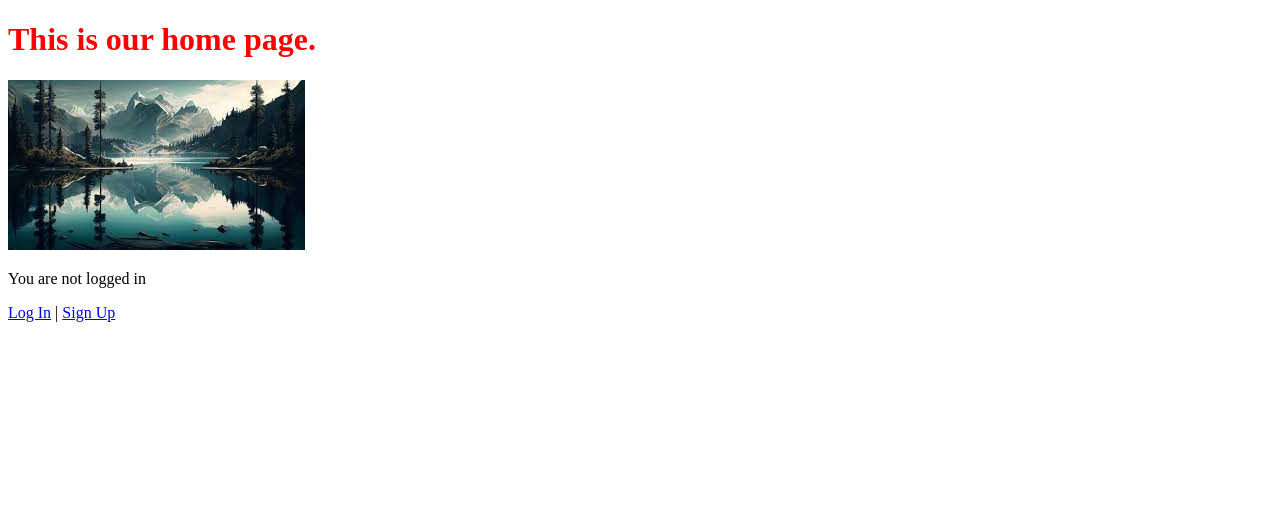
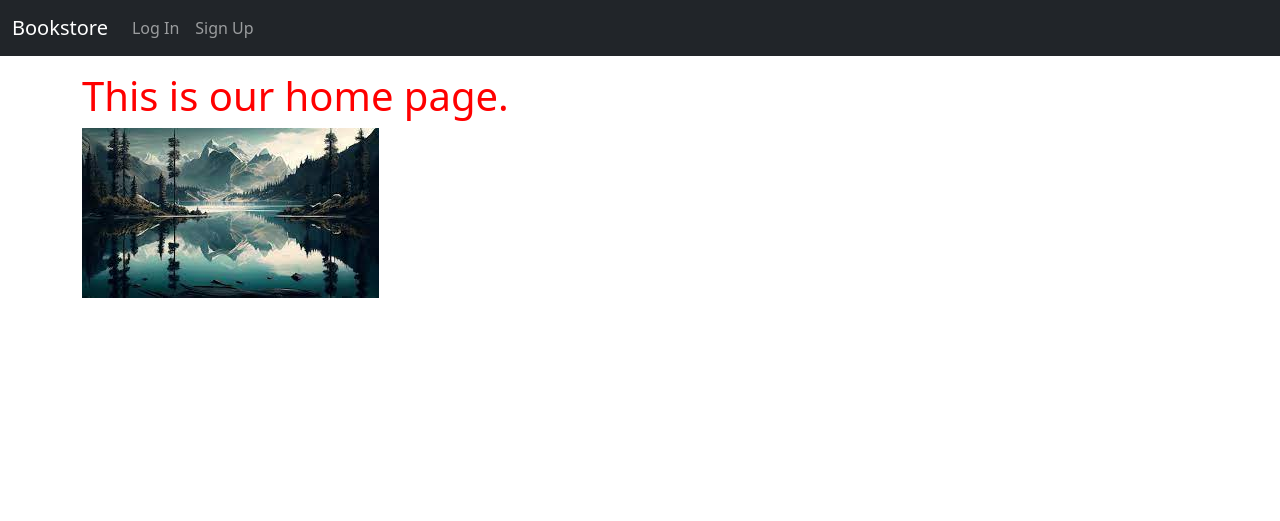
Before and after one commit to AndreaVDev/skeleton, a Django app: page / in a window 1280 px wide. Shown: the top 521 px of the page. Before the commit the page ends 322 px from the top, so only its background shows below. Run offline with Django 4.2, Linux system fonts and the light colour scheme.

Commit message:
Added boostrap and javascript

```diff
--- a/static/css/base.css
+++ b/static/css/base.css
@@ -1,3 +1,8 @@
+body {
+	min-height: 75rem;
+	padding-top: 4.5rem;
+}
+
 h1 {
 	color: red;
 }
--- a/templates/_base.html
+++ b/templates/_base.html
@@ -4,14 +4,39 @@
 <head>
 <meta charset="utf-8">
 <title>{% block title %}Skeleton{% endblock %}</title>
-<!-- CSS -->
+<link href="https://cdn.jsdelivr.net/npm/bootstrap@5.3.2/dist/css/bootstrap.min.css" rel="stylesheet" integrity="sha384-T3c6CoIi6uLrA9TneNEoa7RxnatzjcDSCmG1MXxSR1GAsXEV/Dwwykc2MPK8M2HN" crossorigin="anonymous">
 <link rel="stylesheet" href="{% static 'css/base.css' %}">
 </head>
 <body>
-	<div class="container">
+<nav class="navbar navbar-expand-md navbar-dark fixed-top bg-dark">
+	<div class="container-fluid">
+		<a class="navbar-brand" href="#">Bookstore</a>
+		<button class="navbar-toggler" type="button" data-bs-toggle="collapse" data-bs-target="#navbarCollapse" aria-controls="navbarCollapse" aria-expanded="false" aria-label="Toggle navigation">
+		<span class="navbar-toggler-icon"></span>
+		</button>
+		<div class="collapse navbar-collapse" id="navbarCollapse">
+			<ul class="navbar-nav me-auto mb-2 mb-md-0">
+			{% if user.is_authenticated %}
+				<li class="nav-item">
+					<a class="nav-link" href="{% url 'logout' %}">Log Out</a>
+				</li>
+			{% else %}
+				<li class="nav-item">
+					<a class="nav-link" href="{% url 'login' %}">Log In</a>
+				</li>
+				<li class="nav-item">
+					<a class="nav-link" href="{% url 'signup' %}">Sign Up</a>
+				</li>
+			{% endif %}
+			</ul>
+		</div>
+	</div>
+</nav>
+<div class ="container">
 		{% block content %}
 		{% endblock content %}
 	</div>
+	<script src="https://cdn.jsdelivr.net/npm/bootstrap@5.3.2/dist/js/bootstrap.bundle.min.js" integrity="sha384-C6RzsynM9kWDrMNeT87bh95OGNyZPhcTNXj1NW7RuBCsyN/o0jlpcV8Qyq46cDfL" crossorigin="anonymous"></script>
 	<script src="{% static 'js/base.js' %}"></script>
 </body>
 </html>
--- a/templates/home.html
+++ b/templates/home.html
@@ -4,12 +4,4 @@
 {% block content %}
 	<h1>This is our home page.</h1>
 	<img class="skeletonimage" src="{% static 'images/skeleton.jpg' %}">
-	{% if user.is_authenticated %}
-		<p>Hi {{ user.email }}!</p>
-		<p><a href="{% url 'logout' %}">Log Out</a></p>
-	{% else %}
-		<p>You are not logged in</p>
-		<p><a href="{% url 'login' %}">Log In</a> |
-		<a href="{% url 'signup' %}">Sign Up</a></p>
-{% endif %}
 {% endblock content %}
```
